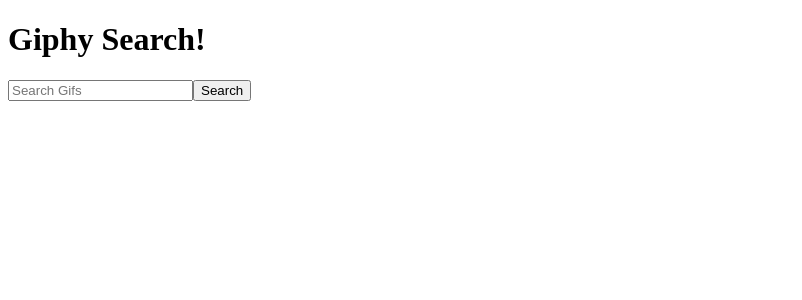
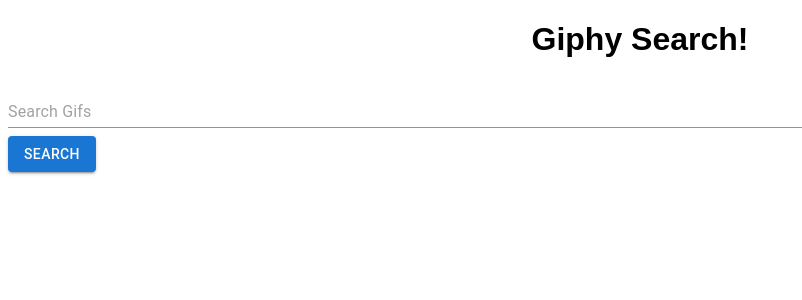
Before and after one commit to sjg3609/group-giphy-saga-project, a React (Create React App) app: page / in a window 1280 px wide. Shown: the top 300 px of the page, without its empty margins (0-802 px from the left). Built offline with nearby package versions, Linux system fonts and the light colour scheme.

Commit message:
Updated the Forms with MUI

```diff
--- a/package.json
+++ b/package.json
@@ -4,9 +4,14 @@
   "private": true,
   "proxy": "http://localhost:5008",
   "dependencies": {
+    "@emotion/react": "^11.10.8",
+    "@emotion/styled": "^11.10.8",
+    "@mui/material": "^5.12.3",
     "axios": "^0.21.1",
     "dotenv": "^16.0.3",
     "express": "^4.17.1",
+    "install": "^0.13.0",
+    "npm": "^9.6.6",
     "pg": "^8.5.1",
     "react": "^18.2.0",
     "react-dom": "^18.2.0",
--- /dev/null
+++ b/src/components/App/App.css
@@ -0,0 +1,4 @@
+header {
+    text-align: center;
+    font-family: Arial, Helvetica, sans-serif;
+}
--- a/src/components/App/App.js
+++ b/src/components/App/App.js
@@ -3,15 +3,21 @@
 import SearchList from '../SearchList/SeachList.jsx';
 import { HashRouter as Router, Route, Link } from 'react-router-dom';
 import FavoriteList from '../FavoriteList/FavoriteList.jsx';
+import './App.css';
 
 function App() {
   return (
     <div>
-      <h1>Giphy Search!</h1>
+      <header>
+        <h1>Giphy Search!</h1>
+      </header>
       <Router>
         <Route exact path='/'>
           <SearchBar />
+          <br />
+          <br />
           <SearchList />
+          <br />
         </Route>
         <Route exact path='/favorites'>
           <FavoriteList />
--- a/src/components/FavoriteList/FavoriteList.jsx
+++ b/src/components/FavoriteList/FavoriteList.jsx
@@ -6,4 +6,4 @@
     );
 }
 
-export default FavoriteList();
+export default FavoriteList;
--- a/src/components/SearchBar/SearchBar.jsx
+++ b/src/components/SearchBar/SearchBar.jsx
@@ -1,7 +1,7 @@
 import { useState, useEffect } from 'react';
-import { useHistory } from 'react-router-dom';
 import { useDispatch, useSelector } from 'react-redux';
-import axios from 'axios';
+import { Box, TextField, Button } from '@mui/material';
+
 
 function SearchBar() {
     const dispatch = useDispatch();
@@ -29,8 +29,12 @@
 
     return (
         <>
-            <input type="text" placeholder="Search Gifs" value={searchGif} onChange={handleChange}/>
-            <button onClick={search}>Search</button>
+        <Box sx={{ maxWidth: '90%' }}>
+            <TextField  fullWidth margin="normal" variant="standard" type="text" placeholder="Search Gifs" value={searchGif} onChange={handleChange}/>
+            <Button variant="contained" onClick={search}>Search</Button>
+        </Box>
+
+
         </>
     )
 }
```
